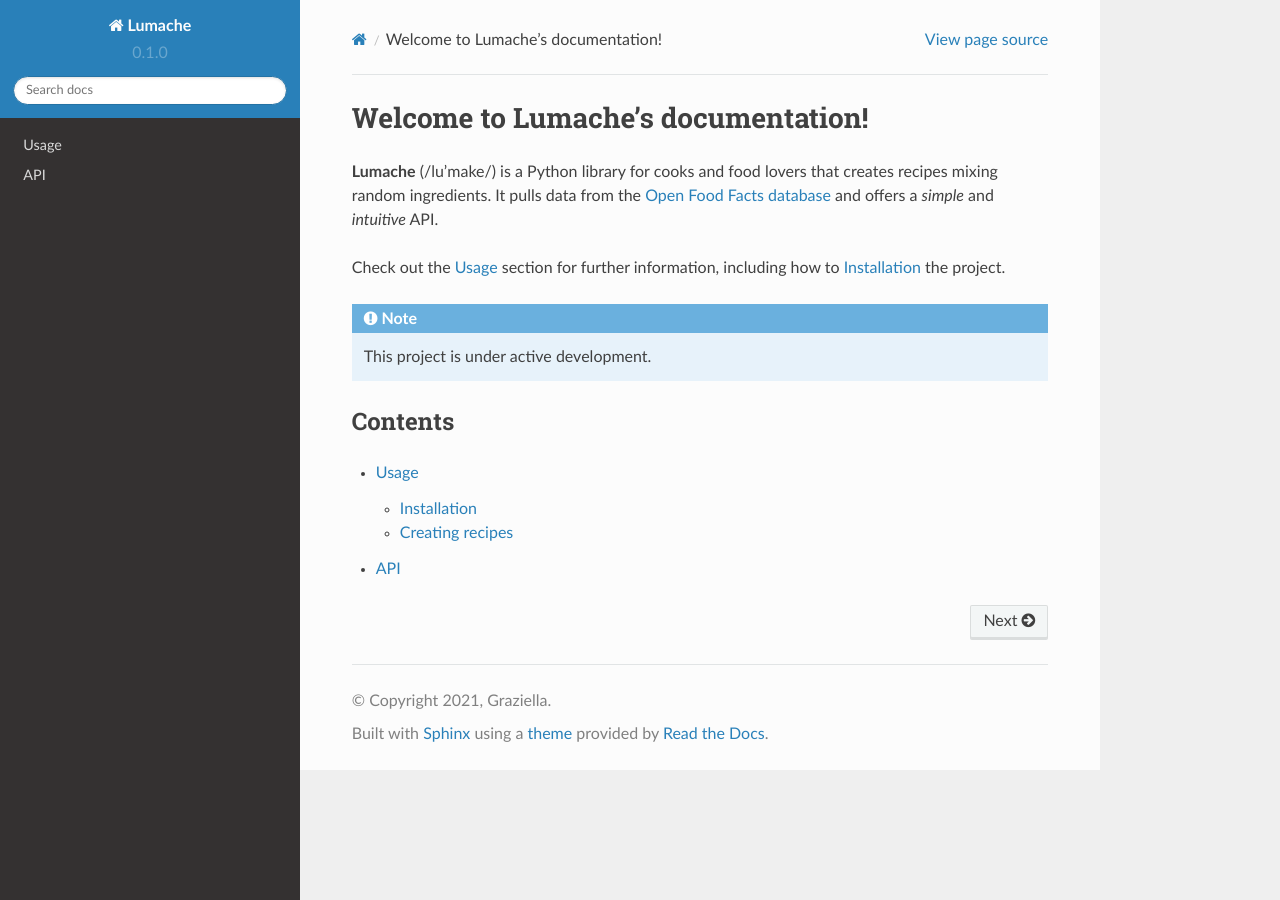
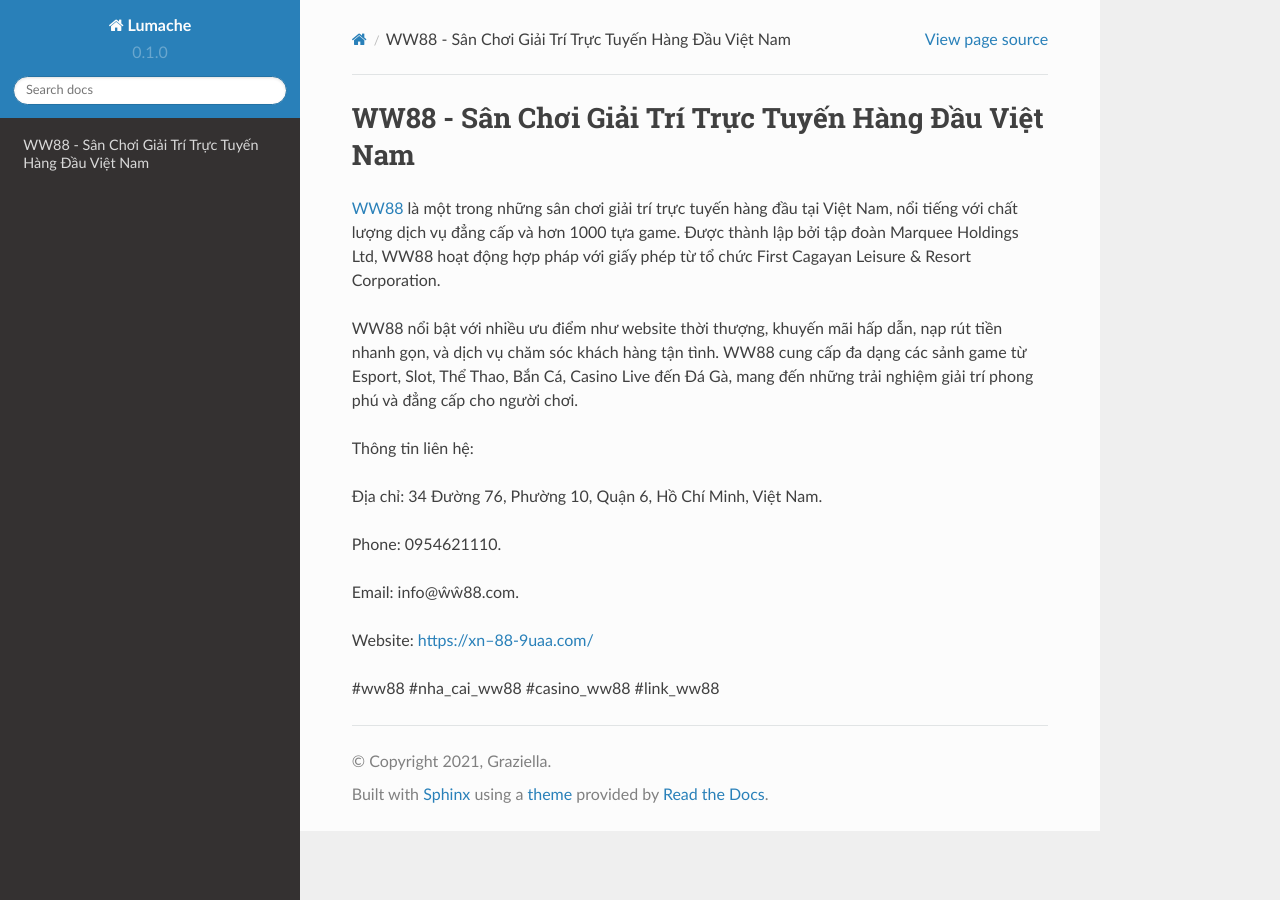
Before and after one commit to srphamkhuongduy77/nhacaiww88, a Sphinx documentation site: the page built from docs/source/index.rst, in a window 1280 px wide. Built offline with Sphinx 7.4.7 and the Read the Docs theme 2.0.0, drawn with Linux system fonts in a browser that asks for light colours.

Commit message:
Update index.rst

```diff
--- a/docs/source/index.rst
+++ b/docs/source/index.rst
@@ -1,22 +1,18 @@
-Welcome to Lumache's documentation!
+WW88 - Sân Chơi Giải Trí Trực Tuyến Hàng Đầu Việt Nam
 ===================================
 
-**Lumache** (/lu'make/) is a Python library for cooks and food lovers
-that creates recipes mixing random ingredients.
-It pulls data from the `Open Food Facts database <https://world.openfoodfacts.org/>`_
-and offers a *simple* and *intuitive* API.
+`WW88 <https://xn--88-9uaa.com/>`_ là một trong những sân chơi giải trí trực tuyến hàng đầu tại Việt Nam, nổi tiếng với chất lượng dịch vụ đẳng cấp và hơn 1000 tựa game. Được thành lập bởi tập đoàn Marquee Holdings Ltd, WW88 hoạt động hợp pháp với giấy phép từ tổ chức First Cagayan Leisure & Resort Corporation.
 
-Check out the :doc:`usage` section for further information, including
-how to :ref:`installation` the project.
+WW88 nổi bật với nhiều ưu điểm như website thời thượng, khuyến mãi hấp dẫn, nạp rút tiền nhanh gọn, và dịch vụ chăm sóc khách hàng tận tình. WW88 cung cấp đa dạng các sảnh game từ Esport, Slot, Thể Thao, Bắn Cá, Casino Live đến Đá Gà, mang đến những trải nghiệm giải trí phong phú và đẳng cấp cho người chơi.
 
-.. note::
+Thông tin liên hệ:
 
-   This project is under active development.
+Địa chỉ: 34 Đường 76, Phường 10, Quận 6, Hồ Chí Minh, Việt Nam.
 
-Contents
---------
+Phone: 0954621110.
 
-.. toctree::
+Email: info@ŵŵ88.com.
 
-   usage
-   api
+Website: https://xn--88-9uaa.com/
+
+#ww88 #nha_cai_ww88 #casino_ww88 #link_ww88
```
